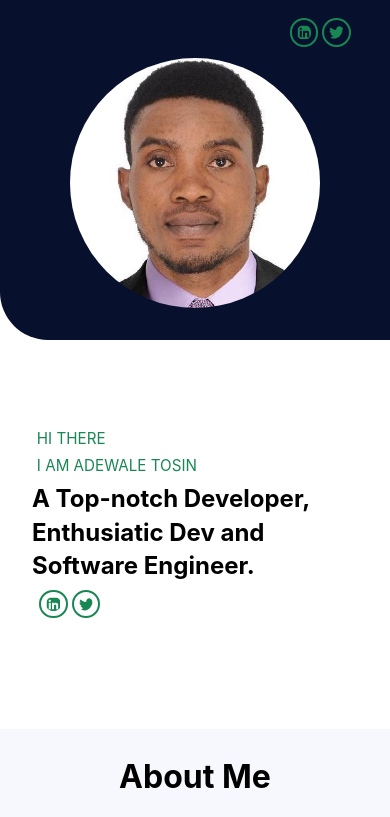
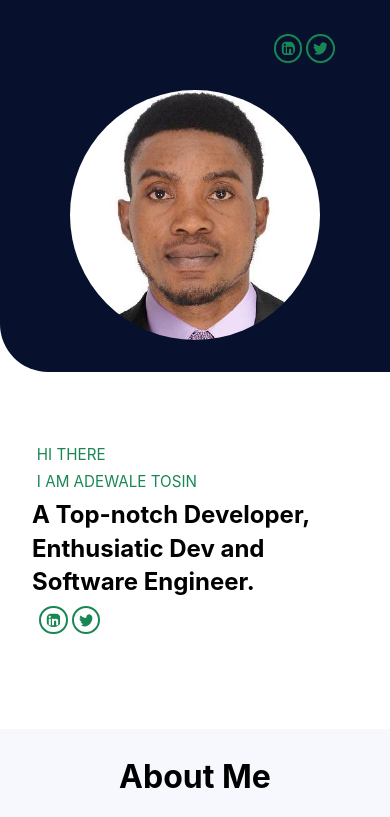
Before and after one commit to Tosmel2/PortfolioReact, a React (Create React App) app: page / in a window 390 px wide. Shown: the top 817 px of the page. Built offline with nearby package versions, Linux system fonts and the light colour scheme.

Commit message:
icon fixed

```diff
--- a/src/components/profile.css
+++ b/src/components/profile.css
@@ -53,7 +53,6 @@
   align-items: center;
   /* border: 2px solid red; */
   padding: 1rem;
-  padding-top: 2rem;
 }
 .navbox{
   display: flex;
@@ -88,9 +87,6 @@
     border-radius: 50%;
     /* border: 2px solid blue; */
   }
-  .soso{
-    padding: 0;
-  }
   .navbox{
     display: none;
   }
```
